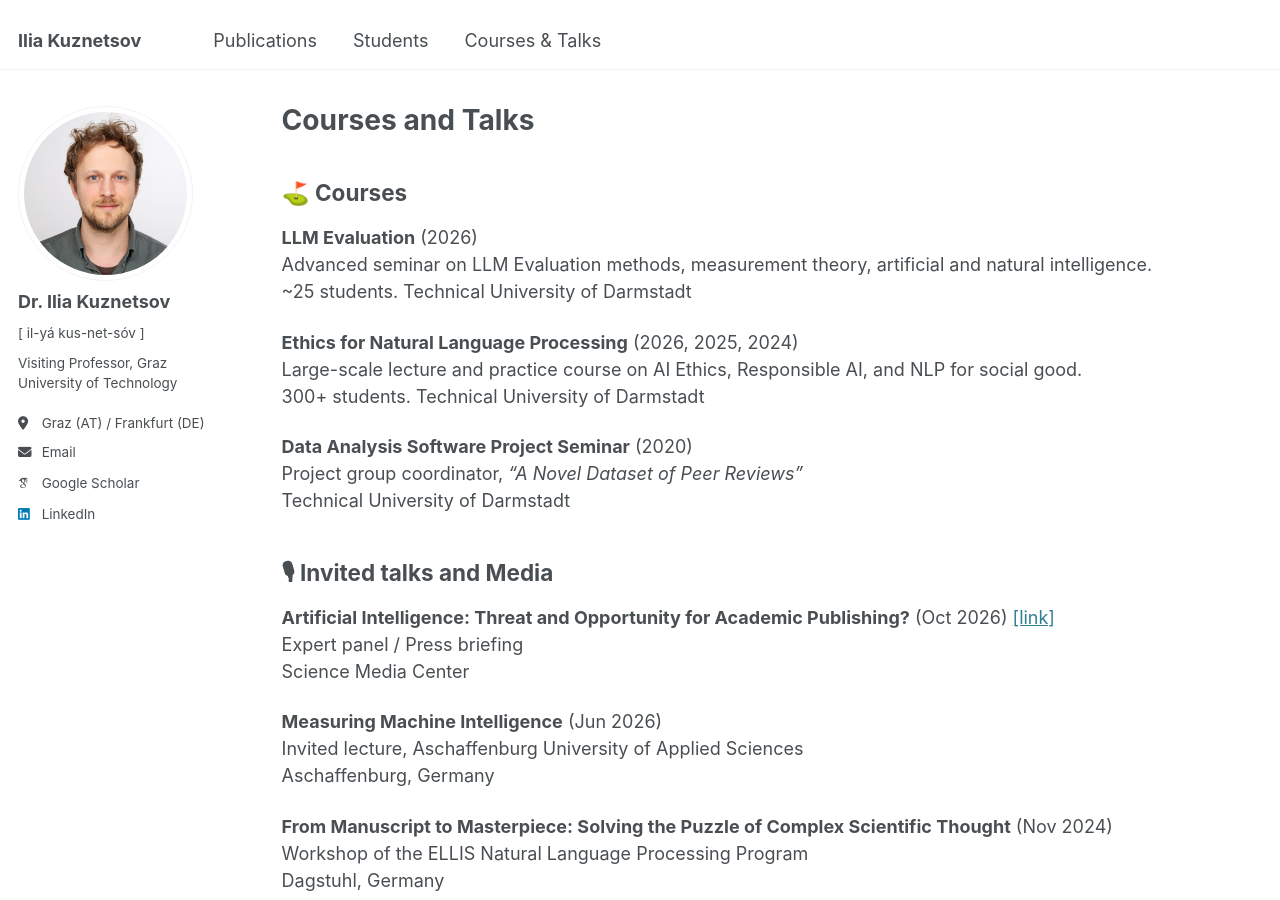
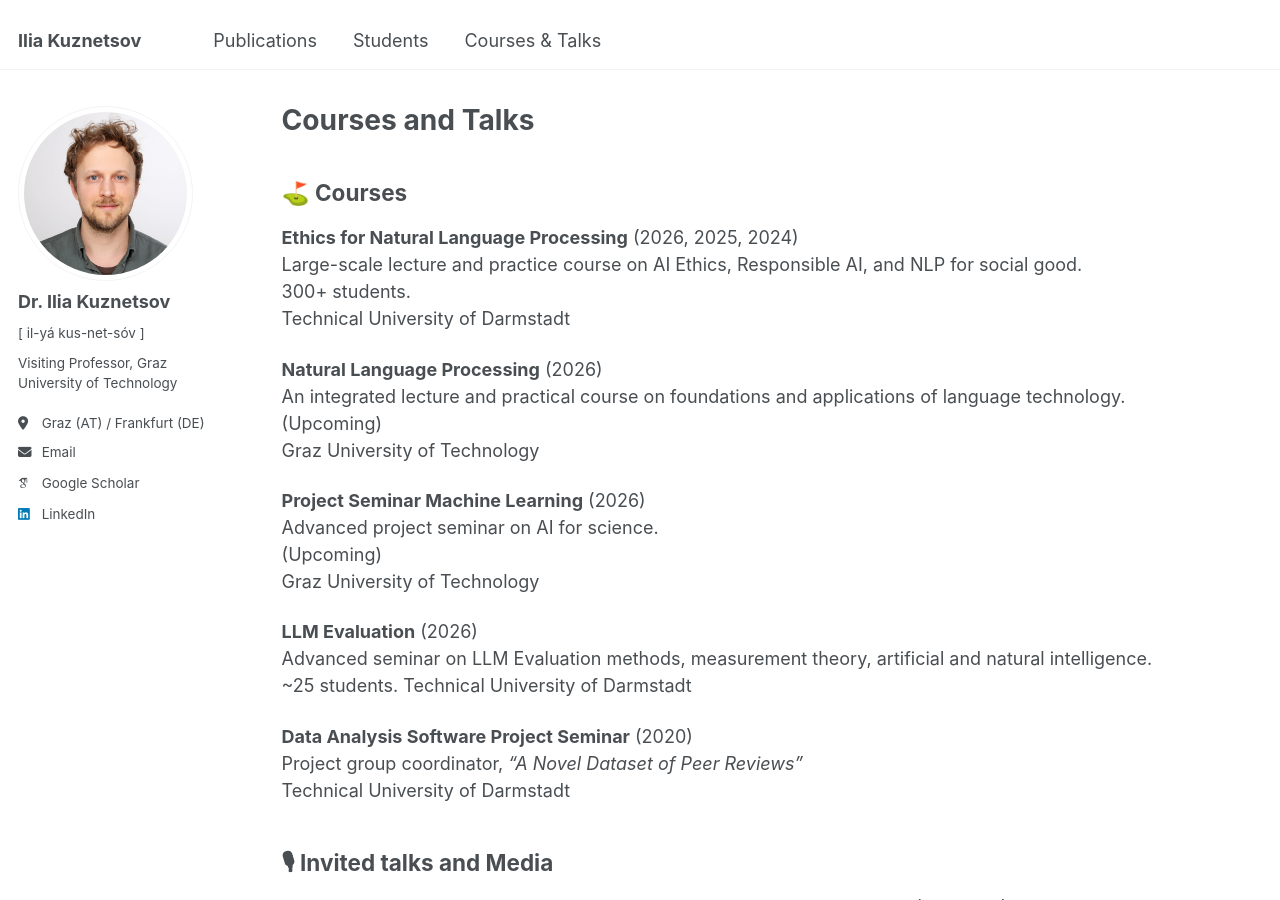
Before and after one commit to iokuznetsov/iokuznetsov.github.io, a Jekyll site: the page built from _pages/talks.md, in a window 1280 px wide and 900 px high. Built offline with Jekyll 4.4.1, drawn with Linux system fonts in a browser that asks for light colours; some web fonts are replaced.

Commit message:
Add upcoming courses to talks.md
Added upcoming courses on AI Ethics, NLP, and Machine Learning at Graz University of Technology.

```diff
--- a/_pages/talks.md
+++ b/_pages/talks.md
@@ -7,14 +7,24 @@ author_profile: true
 
 ## ⛳️ Courses
 
+**Ethics for Natural Language Processing** (2026, 2025, 2024)\
+Large-scale lecture and practice course on AI Ethics, Responsible AI, and NLP for social good. \
+300+ students. \
+Technical University of Darmstadt
+
+**Natural Language Processing** (2026)\
+An integrated lecture and practical course on foundations and applications of language technology. \
+(Upcoming) \
+Graz University of Technology
+
+**Project Seminar Machine Learning** (2026)\
+Advanced project seminar on AI for science. \
+(Upcoming) \
+Graz University of Technology
+
 **LLM Evaluation** (2026)\
 Advanced seminar on LLM Evaluation methods, measurement theory, artificial and natural intelligence. \
 ~25 students.
-Technical University of Darmstadt
-
-**Ethics for Natural Language Processing** (2026, 2025, 2024)\
-Large-scale lecture and practice course on AI Ethics, Responsible AI, and NLP for social good. \
-300+ students.
 Technical University of Darmstadt
 
 **Data Analysis Software Project Seminar** (2020)\
```
